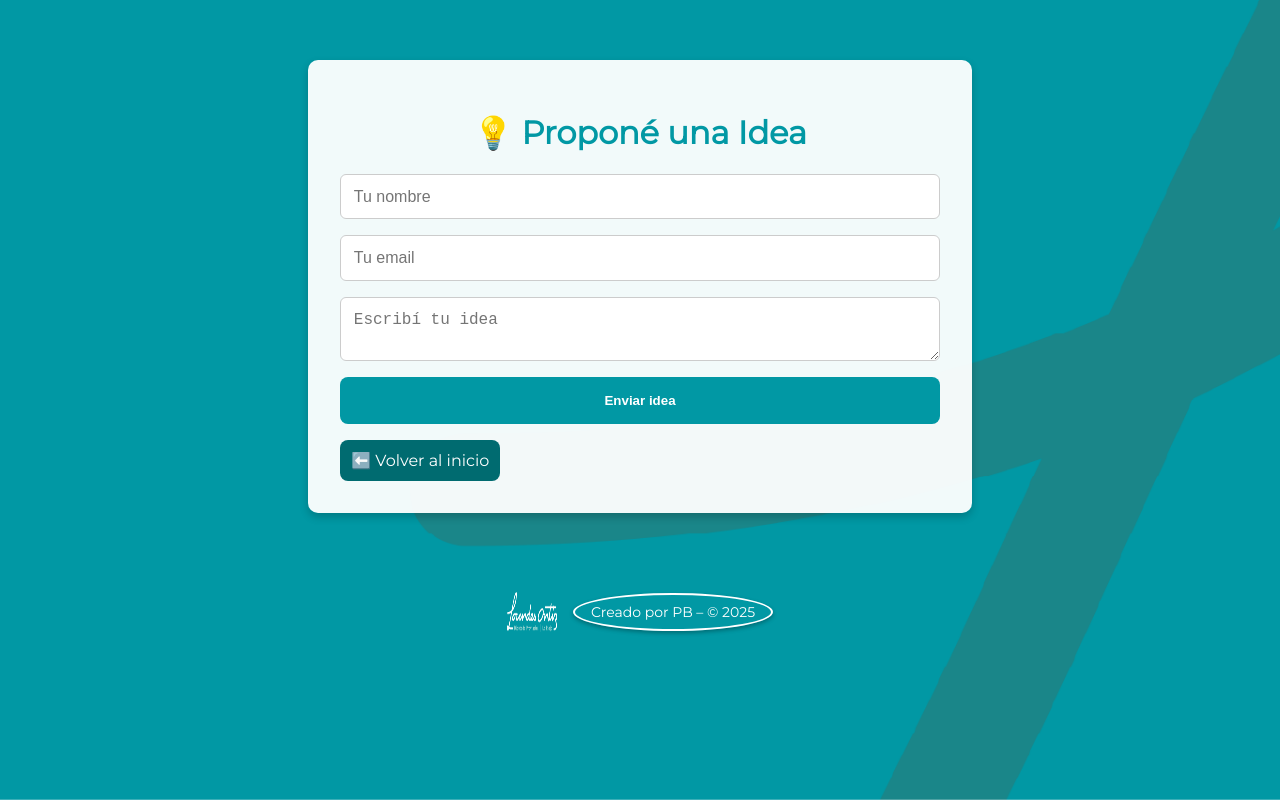
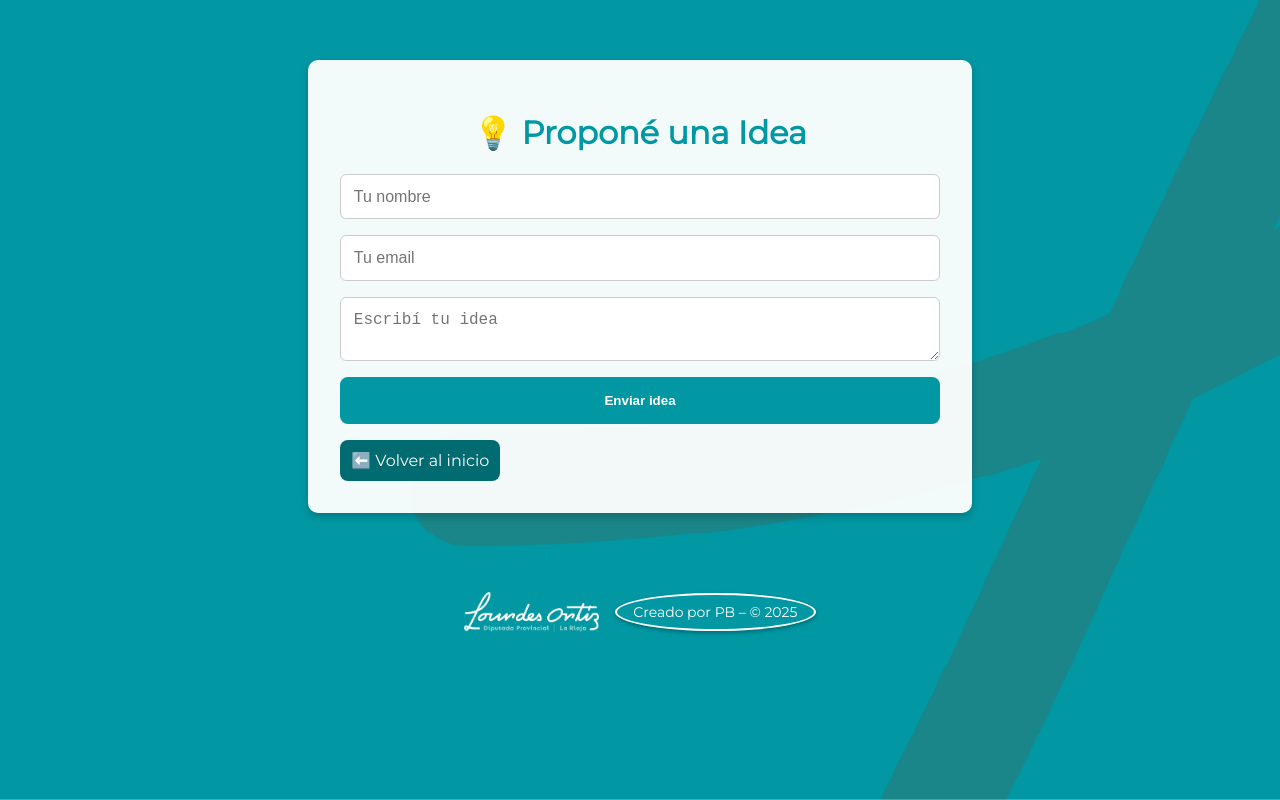
Before and after one commit to Brenpryj/BOT, a website: page ideas.html in a window 1280 px wide. Drawn offline with Linux system fonts and the light colour scheme.

```diff
--- a/ideas.html
+++ b/ideas.html
@@ -146,8 +146,9 @@
     });
   </script>
 <footer>
-  <img src="logo-lou.png" alt="Logo Lourdes Ortiz" style="width: 50px;">
-  <div class="marca">Creado por PB – © 2025</div>
+    <img src="logo-lou.png" alt="Logo Lourdes Ortiz">
+    <div class="marca">Creado por PB – © 2025</div>
 </footer>
+
 </body>
 </html>
--- a/styles.css
+++ b/styles.css
@@ -70,6 +70,11 @@
     align-items: center;
     gap: 1rem;
     flex-wrap: wrap;
+    margin-top: 2rem;
+}
+
+footer img {
+    height: 40px;
 }
 
 .marca {
@@ -80,7 +85,6 @@
     background-color: var(--terciario);
     box-shadow: 0 2px 4px rgba(0, 0, 0, 0.3);
 }
-
 
 .marca {
   display: inline-block;
```
Also changed, not shown: declaraciones.html (+4 -2 lines), funcion-legislatura.html (+3 -2 lines), index.html (+2 -4 lines), proyectos.html (+3 -2 lines), reclamos.html (+4 -2 lines).
